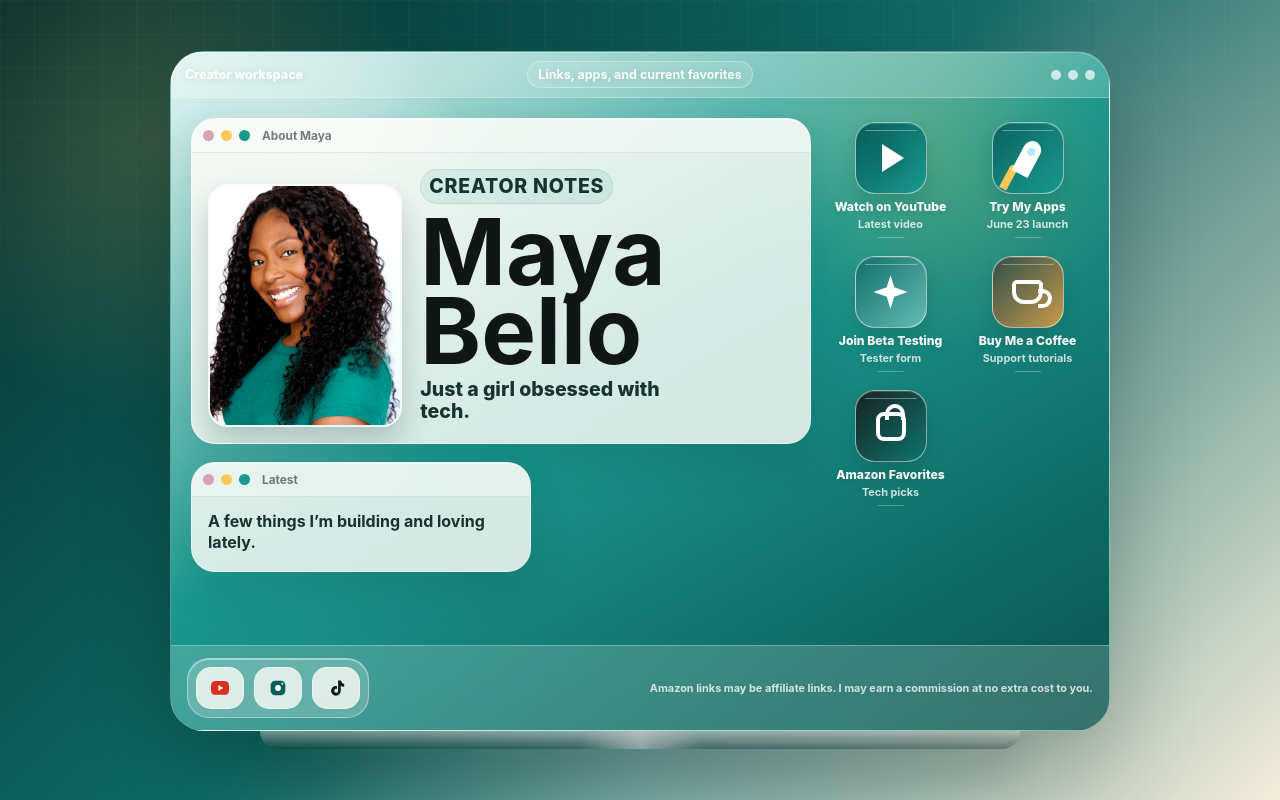
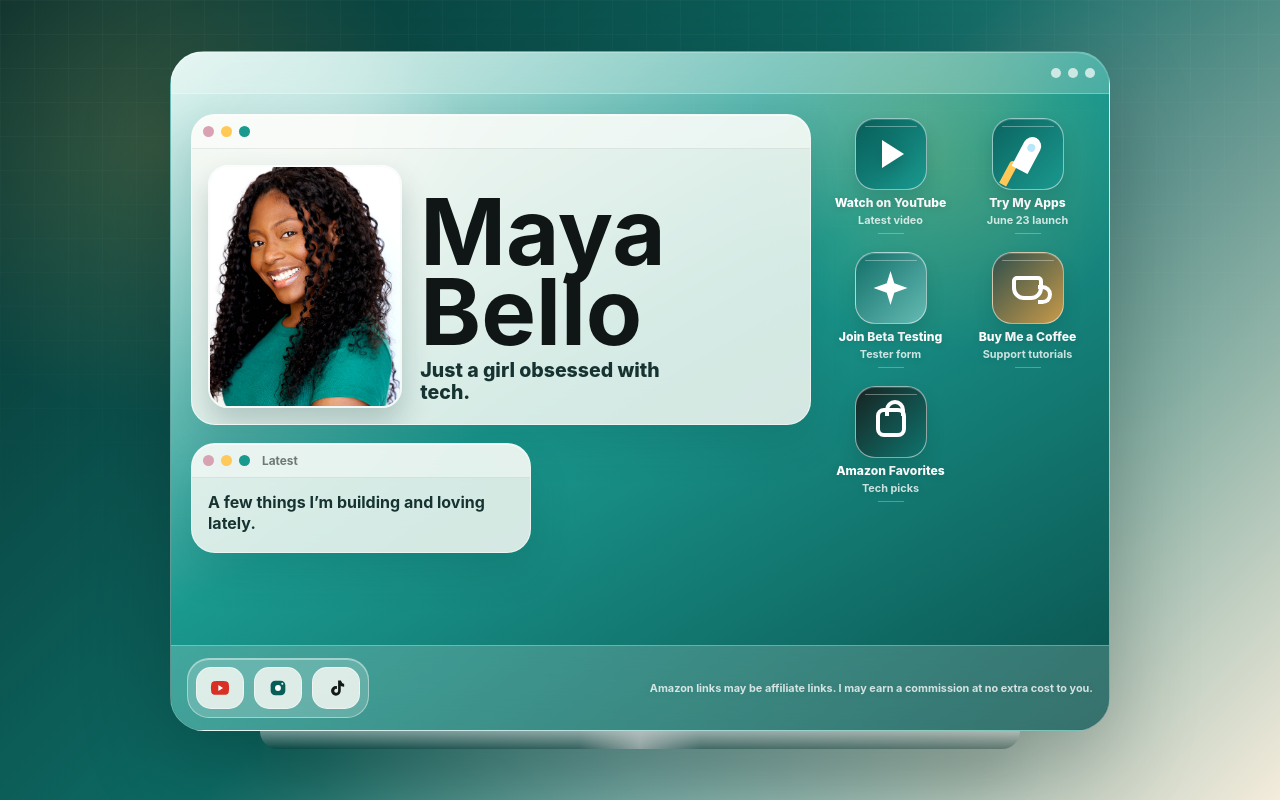
Before and after one commit to maya-loves-code/maya-link-in-bio, a website built with Vite: page index.html in a window 1280 px wide. Built offline with nearby package versions, Linux system fonts and the light colour scheme.

Commit message:
Remove extra desktop labels

```diff
--- a/src/main.js
+++ b/src/main.js
@@ -80,9 +80,8 @@ app.innerHTML = `
       <div class="screen">
         <div class="boot-gloss" aria-hidden="true"></div>
 
-        <header class="menu-bar" aria-label="Creator workspace">
-          <span class="menu-brand">Creator workspace</span>
-          <span class="menu-site">Links, apps, and current favorites</span>
+        <header class="menu-bar" aria-label="Workspace controls">
+          <span class="menu-spacer" aria-hidden="true"></span>
           <span class="menu-controls" aria-hidden="true">
             <span></span>
             <span></span>
@@ -96,12 +95,10 @@ app.innerHTML = `
               <span class="traffic red"></span>
               <span class="traffic yellow"></span>
               <span class="traffic green"></span>
-              <span class="window-title">About Maya</span>
             </div>
             <div class="profile-body">
               <img src="${content.profile.photo}" alt="${content.profile.name}" />
               <div class="profile-copy">
-                <p class="tiny-label">creator notes</p>
                 <h1 id="profile-title">${content.profile.name}</h1>
                 <p>${content.profile.bio}</p>
               </div>
--- a/src/styles.css
+++ b/src/styles.css
@@ -124,7 +124,7 @@ img {
   z-index: 4;
   min-height: 42px;
   display: grid;
-  grid-template-columns: 1fr auto 1fr;
+  grid-template-columns: 1fr auto;
   align-items: center;
   gap: 12px;
   padding: 9px 14px;
@@ -137,16 +137,8 @@ img {
   backdrop-filter: blur(18px);
 }
 
-.menu-brand {
-  justify-self: start;
-}
-
-.menu-site {
-  padding: 5px 10px;
-  border: 1px solid rgba(255, 255, 255, 0.32);
-  border-radius: 999px;
-  background: rgba(255, 253, 248, 0.14);
-  font-weight: 700;
+.menu-spacer {
+  min-width: 1px;
 }
 
 .menu-controls {
@@ -254,23 +246,9 @@ img {
   padding-bottom: 4px;
 }
 
-.tiny-label,
 h1,
 p {
   margin: 0;
-}
-
-.tiny-label {
-  width: max-content;
-  padding: 5px 8px;
-  border: 1px solid rgba(16, 22, 21, 0.08);
-  border-radius: 999px;
-  background: rgba(26, 153, 143, 0.1);
-  color: var(--teal-dark);
-  font-size: 0.68rem;
-  font-weight: 850;
-  letter-spacing: 0.04em;
-  text-transform: uppercase;
 }
 
 h1 {
@@ -654,10 +632,6 @@ a[aria-disabled="true"] {
     grid-template-columns: 1fr auto;
   }
 
-  .menu-site {
-    display: none;
-  }
-
   .desktop-space {
     grid-template-columns: 1fr;
     grid-template-areas:
```
